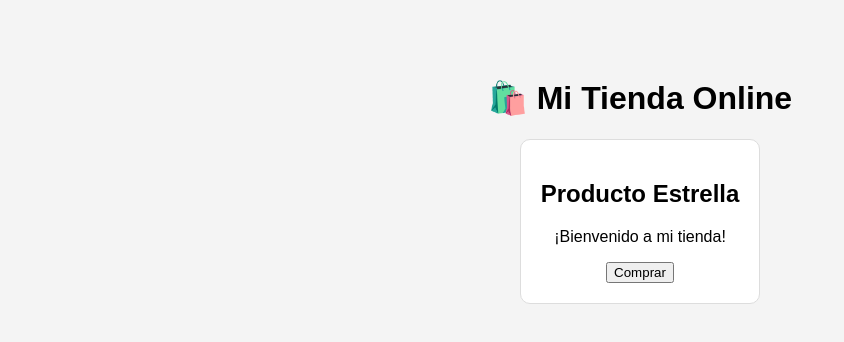
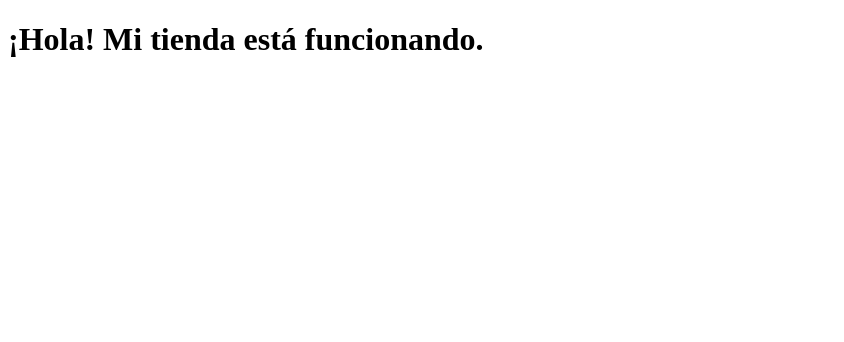
Before and after one commit to nsantanam35-code/ecommerce-python-m3, a plain HTML site: page index.html in a window 1280 px wide. Shown: the whole page, without its empty margins (0-844 px from the left). Drawn offline with Linux system fonts and the light colour scheme.

Commit message:
Corrigiendo estructura para asegurar visibilidad

```diff
--- a/index.html
+++ b/index.html
@@ -1,19 +1,10 @@
 <!DOCTYPE html>
-<html lang="es">
+<html>
 <head>
     <meta charset="UTF-8">
     <title>Mi Tienda</title>
-    <style>
-        body { font-family: sans-serif; text-align: center; padding: 50px; background-color: #f4f4f4; }
-        .producto { background: white; border: 1px solid #ddd; padding: 20px; display: inline-block; border-radius: 10px; }
-    </style>
 </head>
 <body>
-    <h1>🛍️ Mi Tienda Online</h1>
-    <div class="producto">
-        <h2>Producto Estrella</h2>
-        <p>¡Bienvenido a mi tienda!</p>
-        <button onclick="alert('¡Gracias por tu compra!')">Comprar</button>
-    </div>
+    <h1>¡Hola! Mi tienda está funcionando.</h1>
 </body>
 </html>
```
